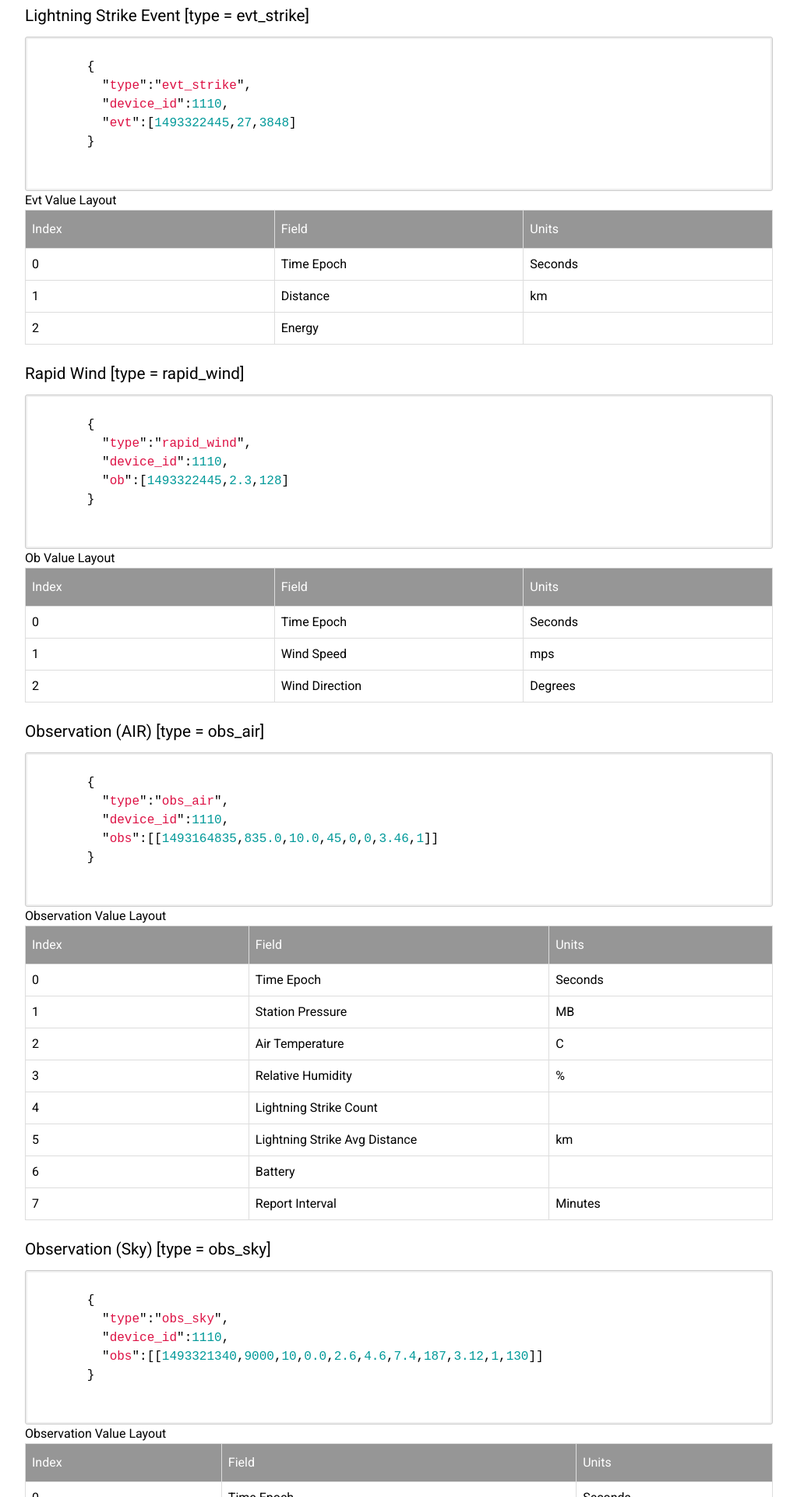
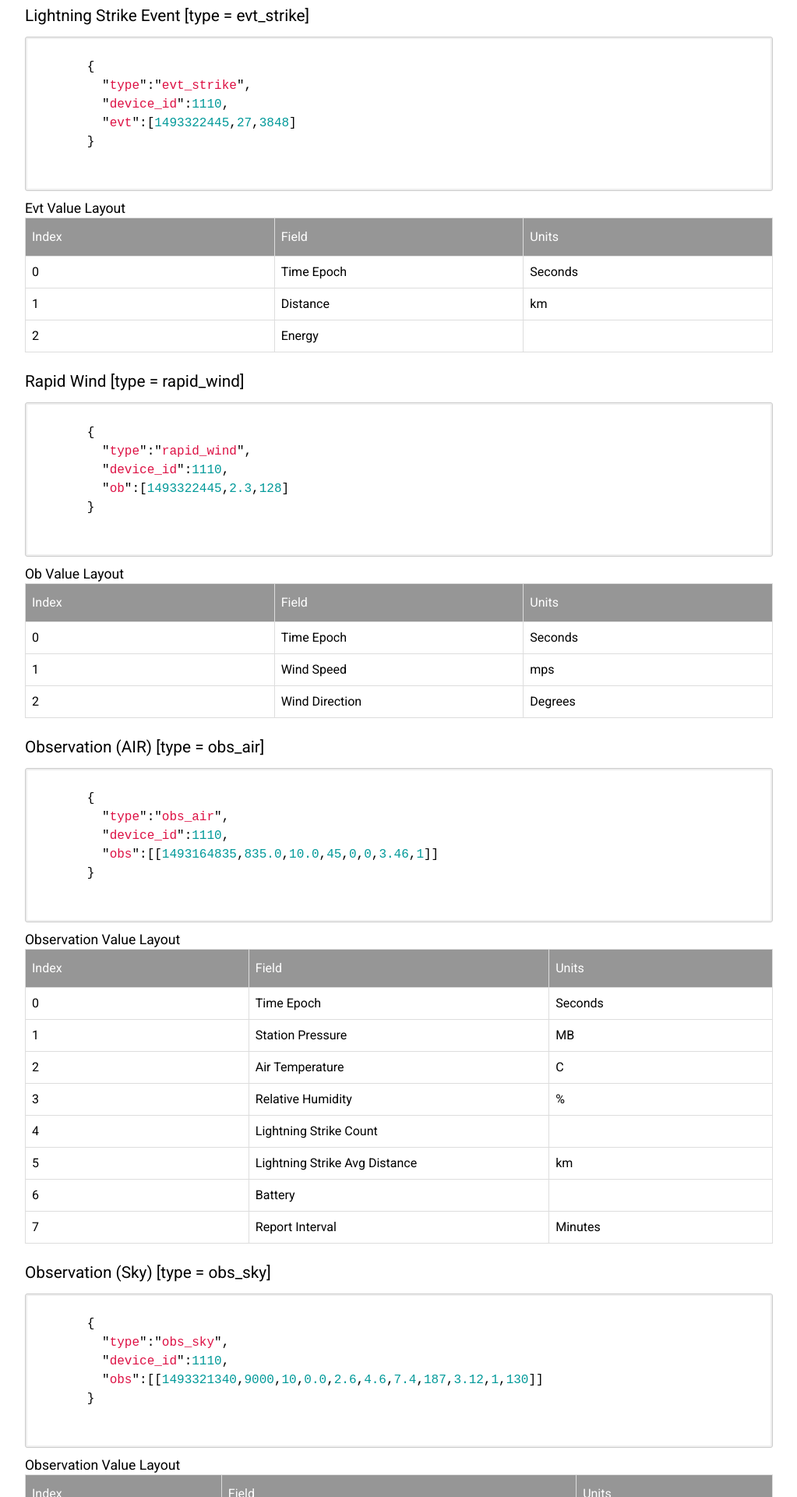
Before and after one commit to WeatherFlow/SmartWeather, a Jekyll site: the page built from api/udp/v17/index.html, in a window 1280 px wide. Shown: the part 742-2662 px from the top of the page at 78% size, without its empty margins (128-1151 px from the left). Built offline with Jekyll 4.4.1, drawn with Linux system fonts in a browser that asks for light colours; nearby versions of some CDN libraries.

Commit message:
Improving formatting

```diff
--- a/_includes/udp.html
+++ b/_includes/udp.html
@@ -3,16 +3,30 @@ The WeatherFlow Smart Weather Station's hub broadcasts UDP messages over port 50
 
 <h2><a name="response-messages">Messages</a></h2>
 
+<div class="doc-section">
 {% include evt-precip.html v=include.v %}
+</div>
 
+<div class="doc-section">
 {% include evt-strike.html v=include.v %}
+</div>
 
+<div class="doc-section">
 {% include rapid-wind.html v=include.v %}
+</div>
 
+<div class="doc-section">
 {% include obs-air.html v=include.v %}
+</div>
 
+<div class="doc-section">
 {% include obs-sky.html v=include.v %}
+</div>
 
+<div class="doc-section">
 {% include device-status.html v=include.v %}
+</div>
 
+<div class="doc-section">
 {% include hub-status.html v=include.v %}
+</div>
--- a/_layouts/apiwshome.html
+++ b/_layouts/apiwshome.html
@@ -30,6 +30,15 @@
 			font-size: 1.3em;
 			margin: 25px 0 15px 0;
 		}
+
+		h4 {
+			font-size: 1.1em;
+			margin: 10px 0 0 0;
+		}
+
+		.doc-section {
+			margin: 10px 0;
+		}
 	</style>
 	</head>
 	<body class="api-home">
```
